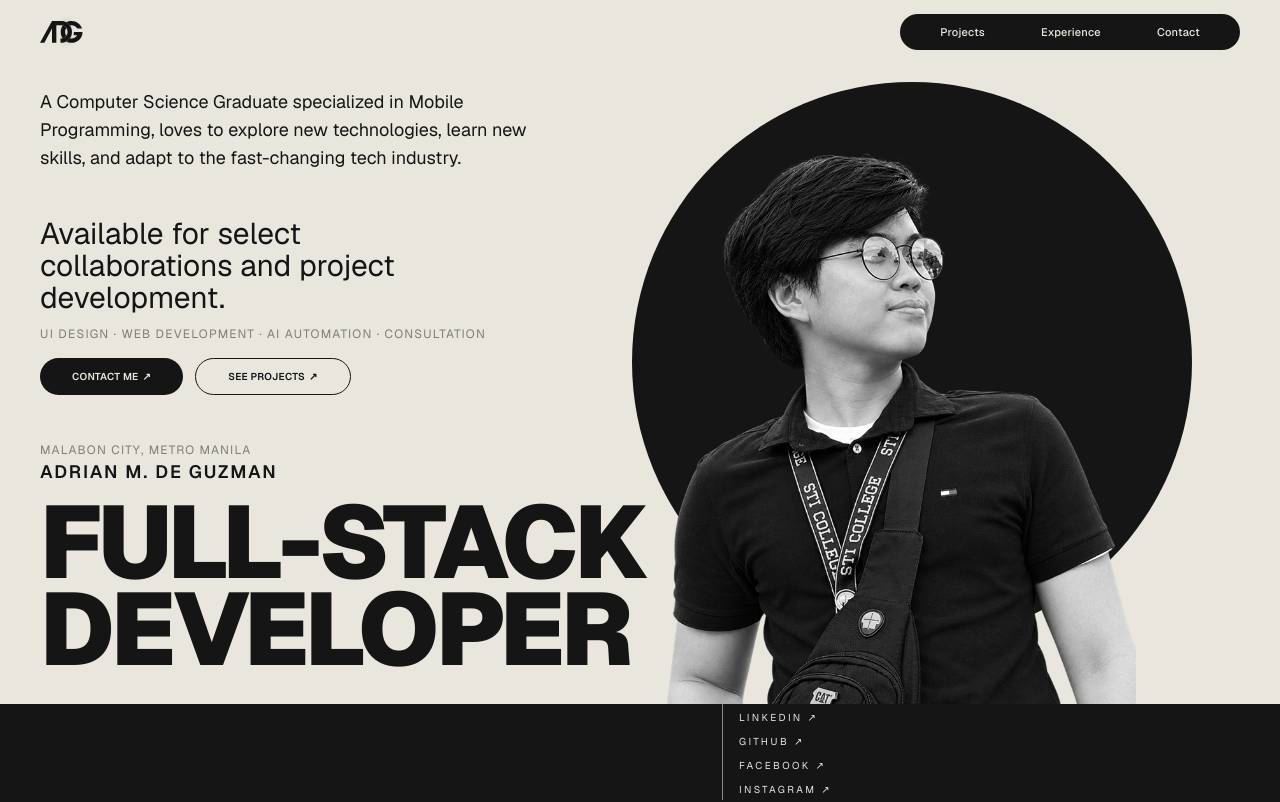
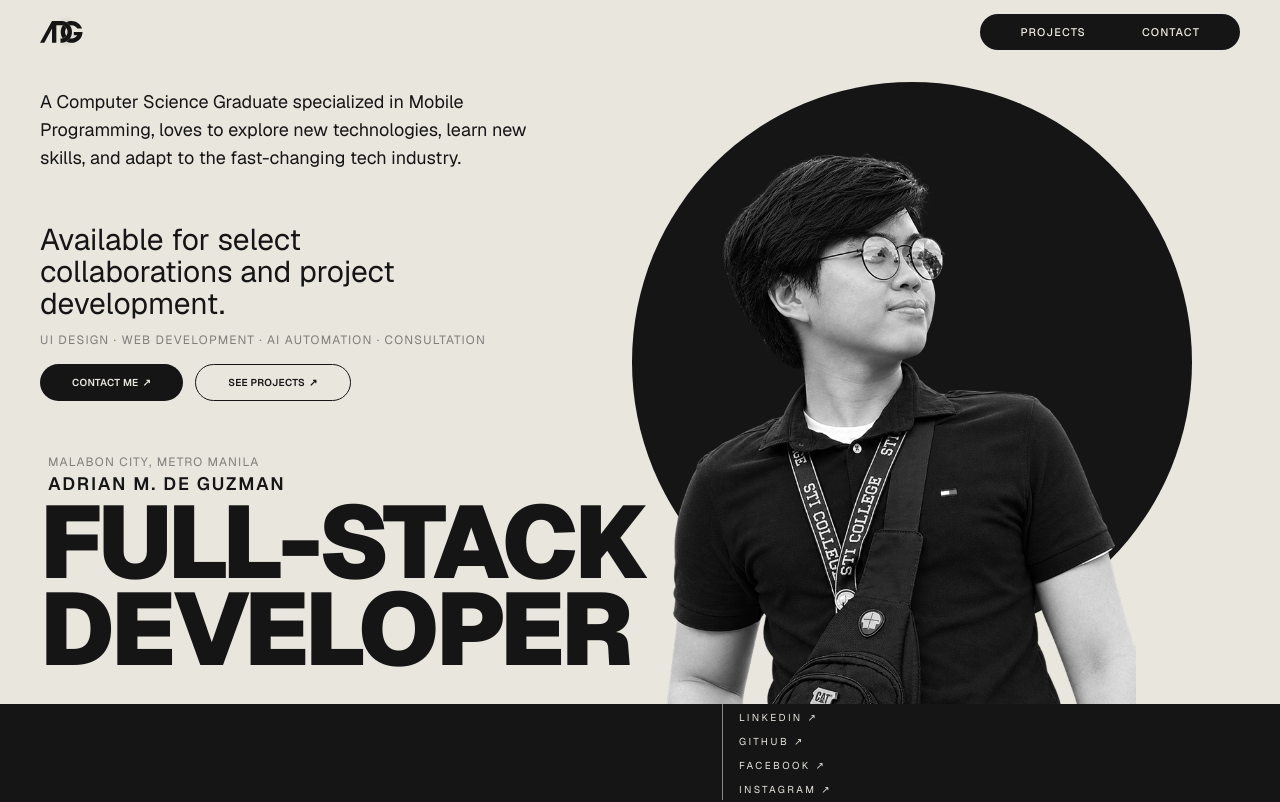
Before and after one commit to SenpaiAdri/portfolio-v3, a Next.js app: page / in a window 1280 px wide. Shown: the top 802 px of the page. Built offline with nearby package versions, Linux system fonts and the light colour scheme.

Commit message:
feat: implement smooth scrolling and enhance navbar functionality

```diff
--- a/app/globals.css
+++ b/app/globals.css
@@ -18,3 +18,13 @@ body {
   color: var(--foreground);
   font-family: var(--font-geist-sans), Arial, Helvetica, sans-serif;
 }
+
+html {
+  scroll-behavior: smooth;
+}
+
+@media (prefers-reduced-motion: reduce) {
+  html {
+    scroll-behavior: smooth;
+  }
+}
--- a/components/contact/contact-section.tsx
+++ b/components/contact/contact-section.tsx
@@ -1,17 +1,19 @@
+"use client";
+
 import Image from "next/image";
-import { socials } from "@/data/site";
-
-const socialOrder = ["Instagram", "Facebook", "LinkedIn", "GitHub"];
-
-const email = "eydriannn.business@gmail.com";
-
-const previousPortfolios = [
-  { label: "v0", href: "https://eydriannn-v0.vercel.app" },
-  { label: "v1", href: "https://eydriannn-v1.vercel.app" },
-];
+import {
+  socials,
+  socialOrder,
+  email,
+  previousPortfolios,
+} from "@/data/site";
 
 export function ContactSection() {
   const year = 2026;
+
+  const scrollToTop = () => {
+    window.scrollTo({ top: 0, behavior: "smooth" });
+  };
 
   return (
     <section
@@ -86,12 +88,13 @@ export function ContactSection() {
           aria-label="Footer"
           className="order-3 flex flex-col items-center gap-1 text-sm font-light tracking-wide uppercase sm:text-base md:items-end md:justify-self-end md:text-right"
         >
-          <a
-            href="#"
-            className="transition-opacity hover:opacity-60 focus-visible:outline-2 focus-visible:outline-offset-4 focus-visible:outline-[#E9E6DE]"
+          <button
+            type="button"
+            onClick={scrollToTop}
+            className="cursor-pointer transition-opacity hover:opacity-60 focus-visible:outline-2 focus-visible:outline-offset-4 focus-visible:outline-[#E9E6DE]"
           >
-            Home
-          </a>
+            HOME
+          </button>
           <a
             href="#projects"
             className="transition-opacity hover:opacity-60 focus-visible:outline-2 focus-visible:outline-offset-4 focus-visible:outline-[#E9E6DE]"
--- a/components/hero/hero-section.tsx
+++ b/components/hero/hero-section.tsx
@@ -20,17 +20,17 @@ export function HeroSection() {
           <div className="order-1 flex flex-col lg:order-3 lg:pb-6">
             <h1
               id="hero-title"
-              className="order-1 whitespace-nowrap font-black uppercase leading-[0.85] tracking-[-0.04em] text-[15vw] lg:text-[6.5vw] xl:text-[8vw] lg:order-2 lg:mt-2 lg:whitespace-normal"
+              className="order-1 whitespace-nowrap font-black uppercase leading-[0.85] tracking-[-0.04em] text-[15vw] lg:text-[6.5vw] xl:text-[8vw] lg:order-2 lg:whitespace-normal"
             >
               Full-stack
               <br />
               Developer
             </h1>
-            <div className="order-2 mt-2 flex flex-row items-center justify-between gap-4 md:mt-3 lg:order-1 lg:mb-1 lg:mt-0 lg:flex-col lg:items-start lg:gap-0">
-              <p className="order-1 shrink-0 text-[10px] md:text-lg font-semibold uppercase tracking-widest lg:order-2">
+            <div className="order-2 mt-2 flex flex-row items-center justify-between gap-4 md:mt-3 lg:order-1 lg:mt-0 lg:flex-col lg:items-start lg:gap-0">
+              <p className="order-1 shrink-0 text-[10px] md:text-xs lg:text-lg font-semibold uppercase tracking-widest lg:order-2 pl-1 lg:pl-2">
                 Adrian M. De Guzman
               </p>
-              <p className="order-2 lg:order-1 shrink-0 text-[10px] md:text-xs uppercase tracking-widest text-foreground/50">
+              <p className="order-2 lg:order-1 shrink-0 text-[10px] md:text-xs uppercase tracking-widest text-foreground/50 lg:pl-2">
                 Malabon City, Metro Manila
               </p>
             </div>
@@ -45,10 +45,10 @@ export function HeroSection() {
               UI Design · Web Development · AI Automation · Consultation
             </p>
             <div className="mt-3 flex flex-wrap gap-3 md:mt-4">
-              <Button href="#" variant="solid">
+              <Button href="#contact" variant="solid">
                 CONTACT ME <span aria-hidden>↗</span>
               </Button>
-              <Button href="#" variant="outline">
+              <Button href="#projects" variant="outline">
                 SEE PROJECTS <span aria-hidden>↗</span>
               </Button>
             </div>
--- a/components/navbar.tsx
+++ b/components/navbar.tsx
@@ -1,11 +1,17 @@
+"use client";
+
+import { useState } from "react";
 import Image from "next/image";
+import Link from "next/link";
 import { navLinks } from "@/data/site";
 
 export function NavBar() {
+  const [open, setOpen] = useState(false);
+
   return (
-    <header className="z-50 flex h-[7dvh] shrink-0 items-center justify-between px-5 sm:px-8 md:px-10 lg:h-[8dvh] lg:px-10">
-      <a
-        href="#"
+    <header className="relative z-50 flex h-[7dvh] shrink-0 items-center justify-between px-5 sm:px-8 md:px-10 lg:h-[8dvh] lg:px-10">
+      <Link
+        href="/"
         aria-label="ADG home"
         className="shrink-0 focus-visible:outline-2 focus-visible:outline-offset-4 focus-visible:outline-current"
       >
@@ -17,28 +23,48 @@ export function NavBar() {
           priority
           className="h-7 sm:h-8 w-auto"
         />
-      </a>
+      </Link>
       <nav
         aria-label="Primary"
         className="hidden bg-foreground text-[#ede9df] rounded-full pl-5 pr-5 sm:pl-10 sm:pr-10 py-2.5 items-center gap-5 sm:gap-14 lg:flex"
       >
         {navLinks.map((link) => (
           <a
-            key={link}
-            href="#"
-            className="text-[10px] sm:text-[11px] font-medium tracking-wide hover:opacity-60 transition-opacity rounded-full focus-visible:outline-2 focus-visible:outline-offset-4 focus-visible:outline-[#ede9df]"
+            key={link.label}
+            href={link.href}
+            className="text-[10px] sm:text-[11px] font-medium tracking-widest hover:opacity-60 transition-opacity rounded-full focus-visible:outline-2 focus-visible:outline-offset-4 focus-visible:outline-[#ede9df] uppercase"
           >
-            {link}
+            {link.label}
           </a>
         ))}
       </nav>
       <button
         type="button"
-        aria-label="Open menu"
+        aria-label={open ? "Close menu" : "Open menu"}
+        aria-expanded={open}
+        onClick={() => setOpen((v) => !v)}
         className="rounded-sm p-2 text-2xl leading-none lg:hidden"
       >
-        <span aria-hidden>☰</span>
+        <span aria-hidden>{open ? "✕" : "☰"}</span>
       </button>
+
+      {open && (
+        <nav
+          aria-label="Mobile"
+          className="absolute inset-x-5 top-full flex flex-col items-center gap-4 rounded-2xl bg-foreground px-6 py-5 text-[#ede9df] sm:inset-x-8 md:inset-x-10 lg:hidden"
+        >
+          {navLinks.map((link) => (
+            <a
+              key={link.label}
+              href={link.href}
+              onClick={() => setOpen(false)}
+              className="text-sm font-medium tracking-wide hover:opacity-60 transition-opacity focus-visible:outline-2 focus-visible:outline-offset-4 focus-visible:outline-[#ede9df]"
+            >
+              {link.label}
+            </a>
+          ))}
+        </nav>
+      )}
     </header>
   );
 }
--- a/data/site.ts
+++ b/data/site.ts
@@ -2,7 +2,10 @@ interface Socials {
   [key: string]: string;
 }
 
-export const navLinks = ["Projects", "Experience", "Contact"];
+export const navLinks = [
+  { label: "Projects", href: "#projects" },
+  { label: "Contact", href: "#contact" },
+];
 
 export const socials: Socials = {
   "LinkedIn": "https://www.linkedin.com/in/eydriannn/",
@@ -10,3 +13,12 @@ export const socials: Socials = {
   "Facebook": "https://www.facebook.com/eydriannnnnn",
   "Instagram": "https://www.instagram.com/_eydriannn/",
 };
+
+export const socialOrder = ["Instagram", "Facebook", "LinkedIn", "GitHub"];
+
+export const email = "eydriannn.business@gmail.com";
+
+export const previousPortfolios = [
+  { label: "v0", href: "https://eydriannn-v0.vercel.app" },
+  { label: "v1", href: "https://eydriannn-v1.vercel.app" },
+];
```
